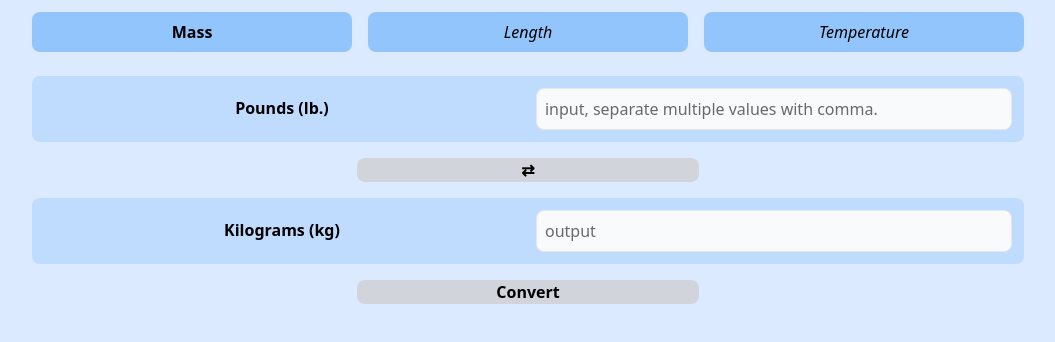
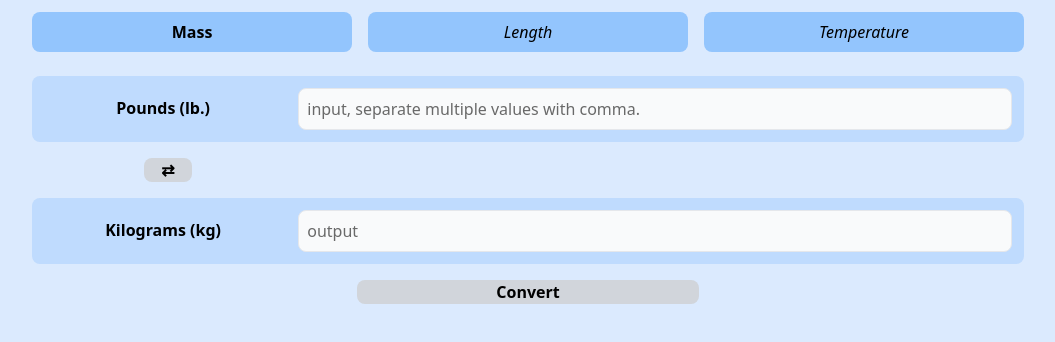
Before and after one commit to JustinJabrica/CPRG-306-F-Group2, a plain HTML site: page Assignment1/index.html in a window 1280 px wide. Shown: the part 40-382 px from the top of the page, without its empty margins (112-1167 px from the left). Drawn offline with nearby package versions, Linux system fonts and the light colour scheme.

Commit message:
html file: 1, add min-w-[800px] for html body; 2, adjust size and place for switch button 3, adjust from unit div and input div size 4, change chenglin to Nathan (chenglin) js file: 1, add return for empty input converting 2, add RegExp test for input value (just alert and keep converting)

```diff
--- a/Assignment1/converter.js
+++ b/Assignment1/converter.js
@@ -72,6 +72,13 @@ const convertUnit = () => {
   const frUnit = document.getElementById("frUnit").innerText; //get selected unit
   const frAmtStr = document.getElementById("frAmt").innerText; //get input amounts
 
+  if (frAmtStr.trim().length === 0) {
+    // alert("Empty amount."); // without alert and stop
+    return;
+  } else if (frAmtStr.replace(new RegExp("^(\\s*-?\\d+(\\.\\d+)?)(\\s*,\\s*-?\\d+(\\.\\d+)?)*(\\s*)?$","gm"), '') !== '') {
+    alert("Invalid input format."); // alerting error format but keep on converting
+  }
+
   const converter = getConverter(frUnit); //get conversion function
 
   const frAmtArr = frAmtStr.split(",").map((item) => item.trim()); //spplit input into an array and clean spaces
--- a/Assignment1/index.html
+++ b/Assignment1/index.html
@@ -1,7 +1,7 @@
 <!-- CPRG-306-F-Group2 Units Converter
  --------------------------------------------------------------------------------
  Authors:
-Chenglin Gui, Justin Jabrica, Naya Bektenova, Shailesh Bhatta
+Nathan (Chenglin) Gui, Justin Jabrica, Naya Bektenova, Shailesh Bhatta
 Date Created: February 4th, 2025
 Program description: This program is a unit converter that allows users
 to convert values between mass, length, and temperature units. Users can input
@@ -29,7 +29,7 @@ and outputs results -->
     </style>
   </head>
   <body
-    class="m-auto w-4/5 bg-blue-100 flex-wrap justify-stretch"
+    class="m-auto w-4/5 min-w-[800px] bg-blue-100 flex-wrap justify-stretch"
     onload="navigationClick(null);"
   >
     <h1 class="w-full text-center text-3xl font-bold">
@@ -60,30 +60,34 @@ and outputs results -->
     </div>
 
     <div class="flex flex-nowrap bg-blue-200 rounded-lg m-4 p-1">
-      <div class="w-1/2 m-2 p-2 text-center">
+      <div class="w-1/4 m-2 p-2 text-center">
         <p id="frUnit" class="font-bold"></p>
       </div>
       <div
         id="frAmt"
-        class="w-1/2 m-2 p-2 border bg-gray-50 rounded-lg"
+        class="w-3/4 m-2 p-2 border bg-gray-50 rounded-lg"
         contenteditable="true"
         data-ph="input, separate multiple values with comma."
         oninput="if(this.innerHTML.trim()==='<br>')this.innerHTML=''"
       ></div>
     </div>
     <div
-      class="m-auto w-1/3 bg-gray-300 font-bold rounded-lg hover:bg-gray-400 text-center"
-      onclick="switchUnit()"
+      class="m-auto w-3/4"
     >
-      ⇄
+      <div
+        class="w-12 bg-gray-300 font-bold rounded-lg hover:bg-gray-400 text-center"
+        onclick="switchUnit()"
+      >
+        ⇄
+      </div>
     </div>
     <div class="flex flex-nowrap bg-blue-200 rounded-lg m-4 p-1">
-      <div class="w-1/2 m-2 p-2 text-center">
+      <div class="w-1/4 m-2 p-2 text-center">
         <p id="toUnit" class="font-bold"></p>
       </div>
       <div
         id="toAmt"
-        class="w-1/2 m-2 p-2 border bg-gray-50 rounded-lg"
+        class="w-3/4 m-2 p-2 border bg-gray-50 rounded-lg"
         contenteditable="true"
         data-ph="output"
         oninput="if(this.innerHTML.trim()==='<br>')this.innerHTML=''"
```
